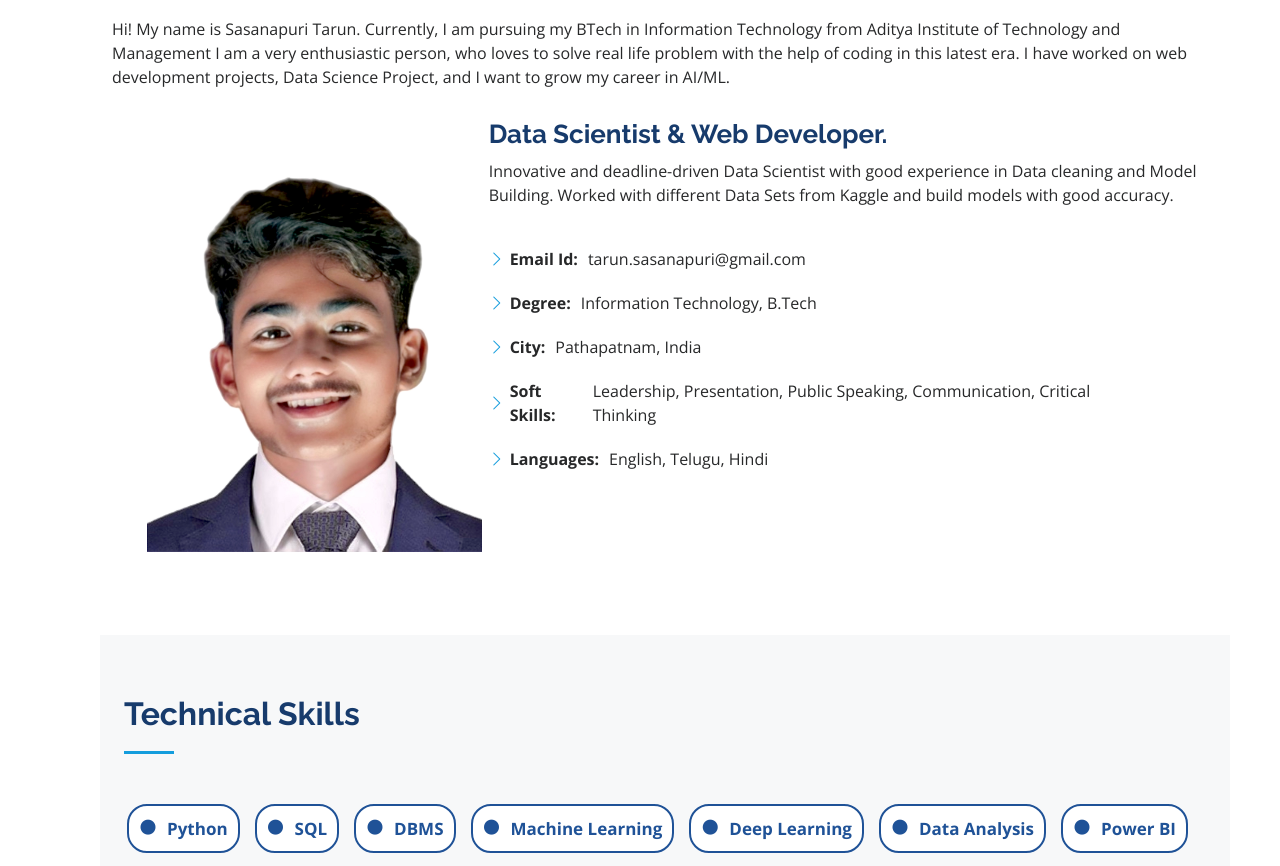
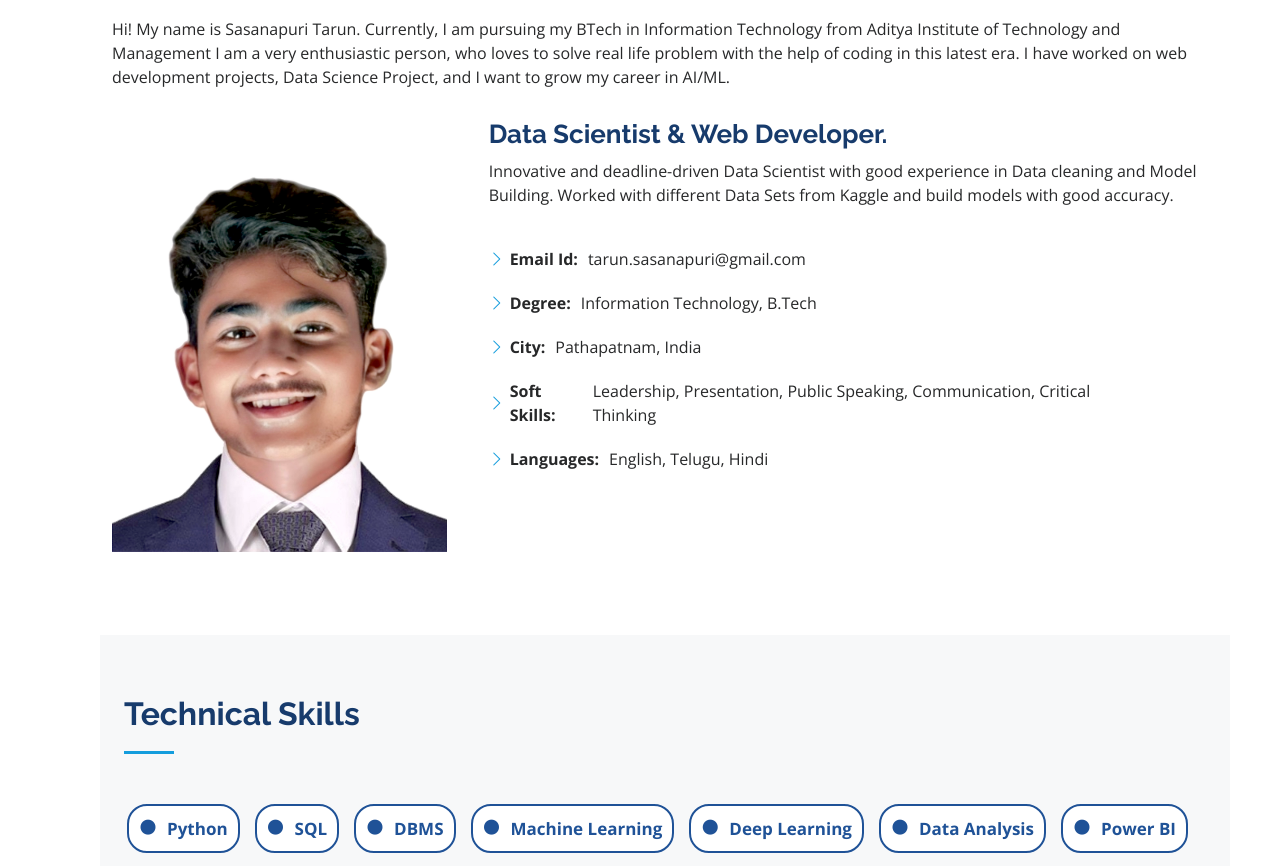
Before and after one commit to TarunSasanapuri/www.portfolio.com, a plain HTML site: page index.html in a window 1280 px wide. Shown: the part 921-1787 px from the top of the page. Drawn offline with nearby package versions, Linux system fonts and the light colour scheme.

Commit message:
Update index.html

```diff
--- a/index.html
+++ b/index.html
@@ -95,7 +95,7 @@
 
           <div class="row">
             <div class="col-lg-4" data-aos="fade-right">
-              <img src="tarun.JPG" class="img-fluid" alt="Sasanapuri Tarun" style="height:95%; margin-left: 10%;">
+              <img src="tarun.JPG" class="img-fluid" alt="Sasanapuri Tarun" style="height:95%;">
             </div>
             <div class="col-lg-8 pt-4 pt-lg-0 content" data-aos="fade-left">
               <h3>Data Scientist &amp; Web Developer.</h3>
```
